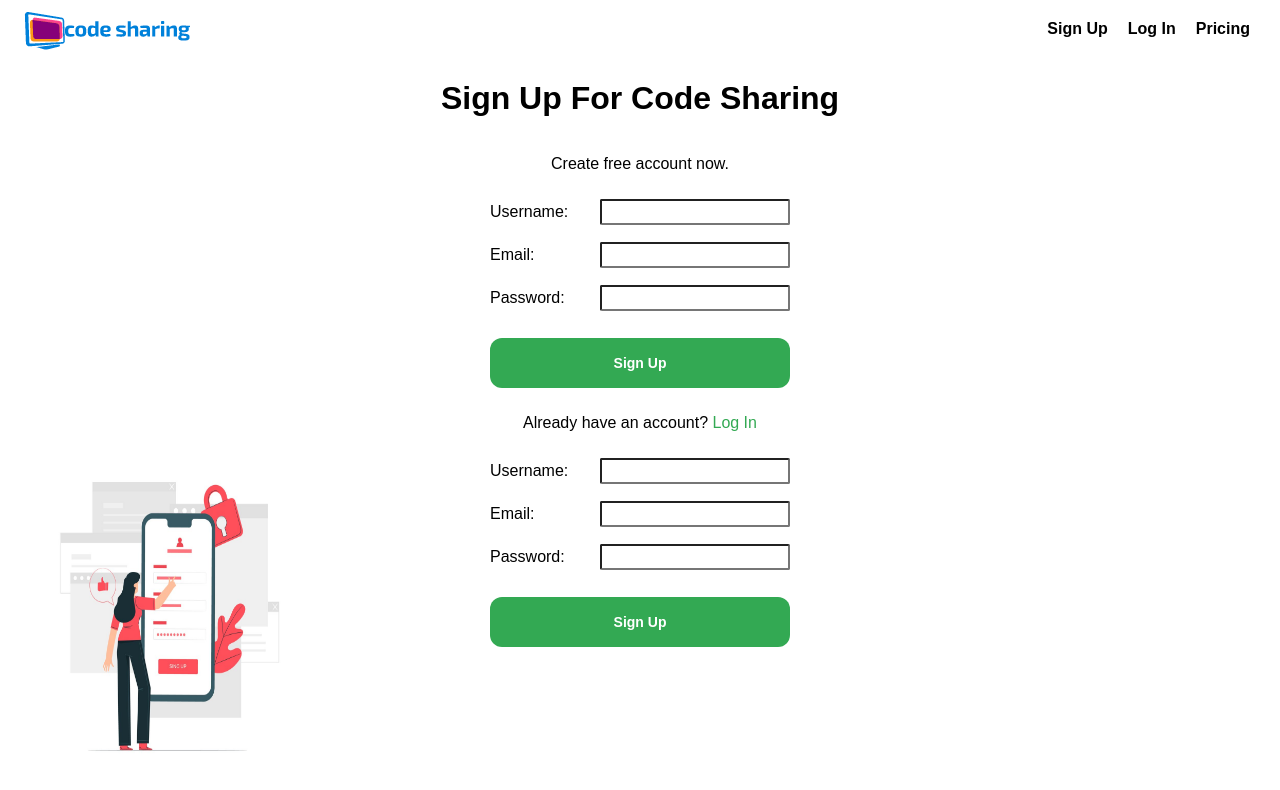
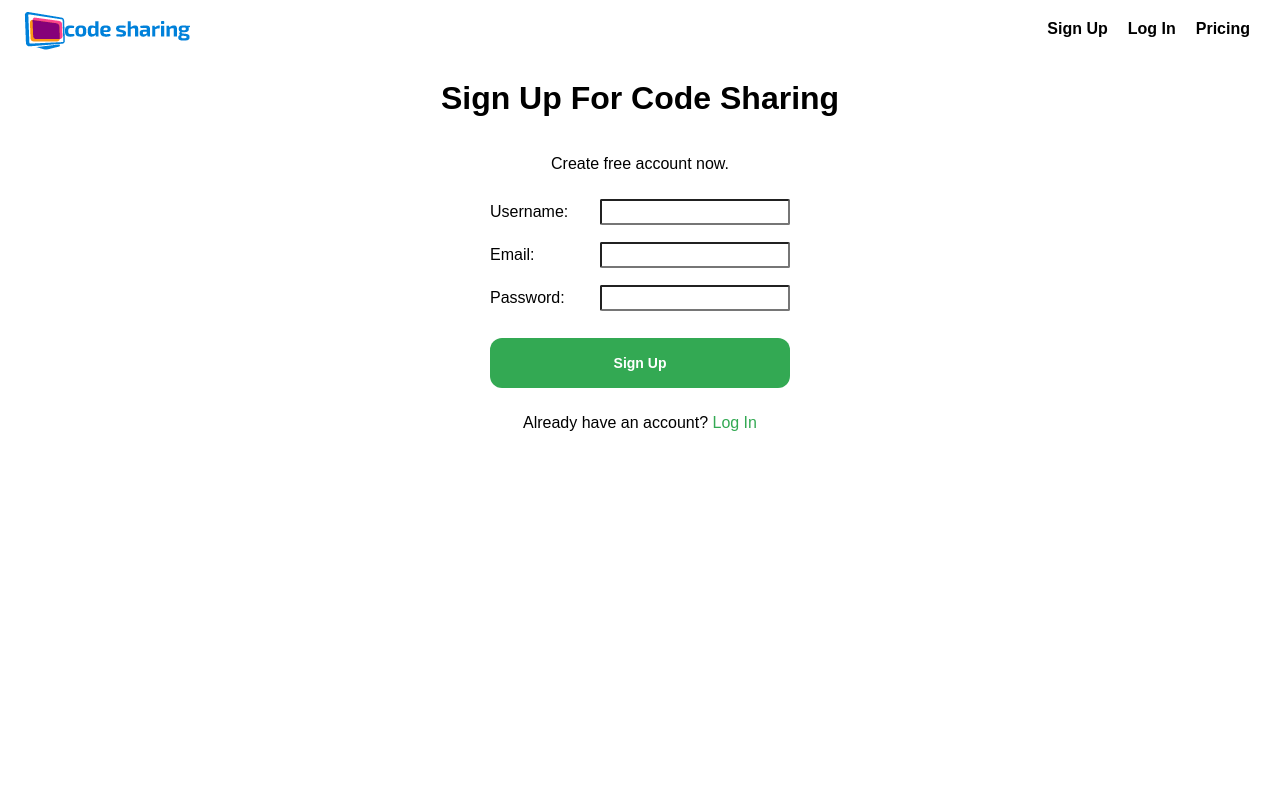
Before and after one commit to liya-oz/code-sharing, a React (Create React App) app in the folder project/: page /signup in a window 1280 px wide. Shown: the top 790 px of the page. Built offline with nearby package versions, Linux system fonts and the light colour scheme.

Commit message:
update the code

```diff
--- a/project/src/pages/SignUpPage.js
+++ b/project/src/pages/SignUpPage.js
@@ -20,8 +20,6 @@ return (
         <span> Log In</span>
       </Link>
     </p>
-    <SignUp onSignup={handleSignup} />
-    <img src={signupImage} alt="signup" className="signUpImg"/>
   </div>
 );
 }
```
Also changed, not shown: 1 other file (tests, documents, lock files or other folders).
